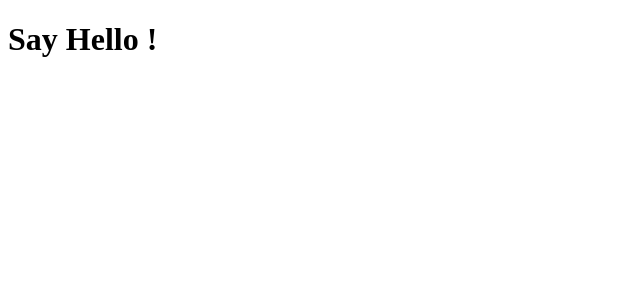
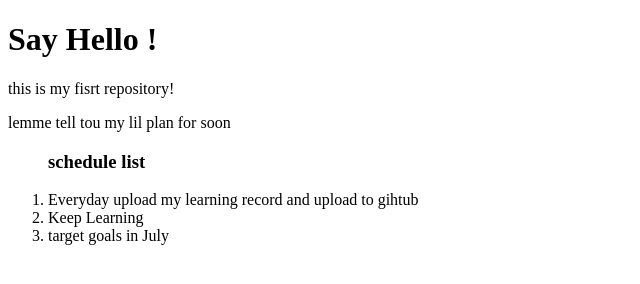
Before and after one commit to alfianvx/first-upload, a plain HTML site: page index.html in a window 1280 px wide. Shown: the whole page, without its empty margins (0-640 px from the left). Drawn offline with Linux system fonts and the light colour scheme.

Commit message:
upload and adding Readme file

```diff
--- a/index.html
+++ b/index.html
@@ -7,8 +7,15 @@
     <title>Greeting</title>
 </head>
 <body>
-
     <h1>Say Hello !</h1>
-
 </body>
 </html>
+
+<p>this is my fisrt repository!</p>
+<p>lemme tell tou my lil plan for soon</p>
+<ol type="1">
+    <h3>schedule list</h3>
+    <li>Everyday upload my learning record and upload to gihtub</li>
+    <li>Keep Learning</li>
+    <li>target goals in July</li>
+</ol>
```
Also changed, not shown: 1 other file.
